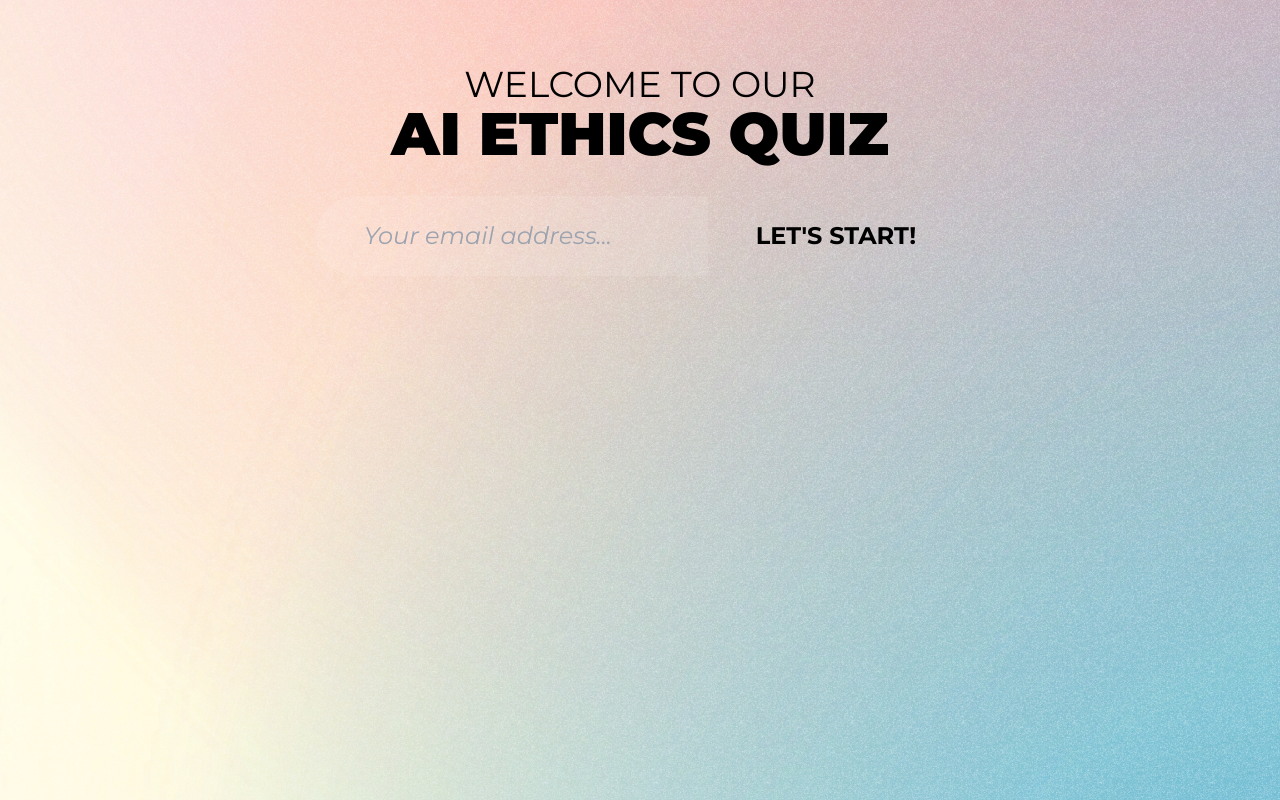
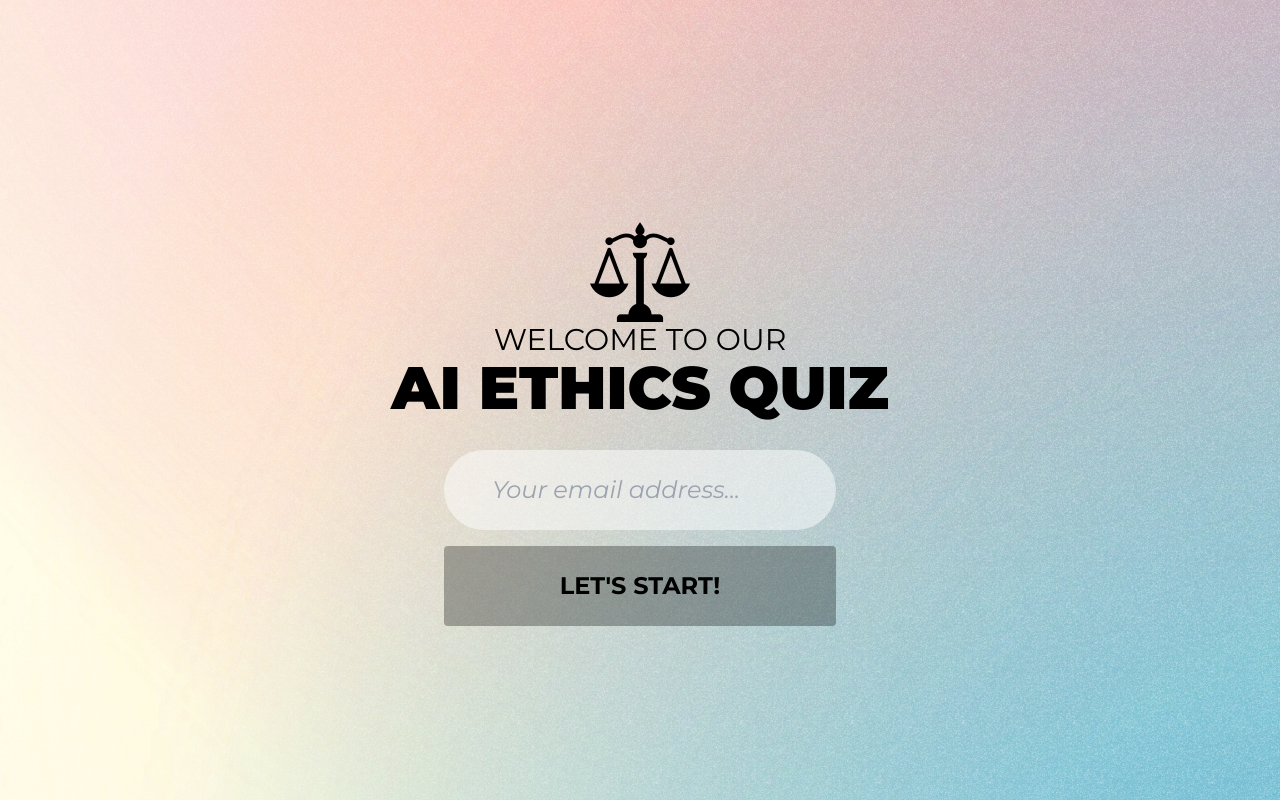
Before and after one commit to zteo0009/FIT4003-interactiveAI, a React (Create React App) app in the folder interactiveai/: page / in a window 1280 px wide. Built offline with nearby package versions, Linux system fonts and the light colour scheme.

Commit message:
further landing page implementation similar to designed figma

```diff
--- a/interactiveai/src/App.js
+++ b/interactiveai/src/App.js
@@ -1,9 +1,11 @@
 function App() {
   return (
-<div className="min-h-screen flex flex-col text-black">
+<div className="min-h-screen text-black" style={{
+        display: 'flex',
+        alignItems: 'center'}}>
 			<main className="container mx-auto px-6 pt-16 flex-1 text-center">
-
-				<h2 className="text-2xl md:text-4xl lg:text-4xl uppercase">Welcome to our</h2>
+        <center><img src={require('./scale.png')} alt = "" /></center>
+				<h2 className="text-2xl md:text-4xl lg:text-3xl uppercase">Welcome to our</h2>
 				<h1 className="text-3xl md:text-6xl lg:text-6xl uppercase font-black mb-8">AI Ethics Quiz</h1>
 
 				<form
@@ -11,22 +13,24 @@ function App() {
 					method="post"
 					id="revue-form"
 					name="revue-form"
-					target="_blank">
+          style={{display: 'flex',alignItems: 'center',
+          justifyContent: 'center'}} size=''
+          >
 
-					<div className="flex flex-col md:flex-row justify-center mb-4">
+					<div className="flex flex-col">
 						<input
 							placeholder="Your email address..."
 							type="email"
 							name="member[email]"
 							id="member_email"
-							className="text-2xl placeholder:text-gray-400 placeholder:italic py-4 px-6 md:px-10 lg:py-6 lg:px-12 bg-white bg-opacity-10 focus:bg-opacity-20 duration-150 md:rounded-tr-none md:rounded-br-none rounded-full outline-none mb-4 md:mb-0"
+							className="text-2xl placeholder:text-gray-400 placeholder:italic py-4 px-6 md:px-10 lg:py-6 lg:px-12 bg-white bg-opacity-50 focus:bg-opacity-75 hover:bg-opacity-75 duration-150 md:rounded-full outline-none mb-4"
 						/>
 						<input
 							type="submit"
 							value="Let's start!"
 							name="member[submit]"
 							id="member_submit"
-							className="bg-primary md:rounded-tl-none md:rounded-bl-none rounded-full text-2xl py-4 px-6 md:px-10 lg:py-6 lg:px-12 font-bold uppercase cursor-pointer hover:opacity-75 duration-150"
+							className="bg-primary bg-black bg-opacity-30 md:rounded outline-none mb-4 text-2xl py-4 px-6 md:px-10 lg:py-6 lg:px-12 font-bold uppercase"
 						/>
 					</div>
 				</form>
```
Also changed, not shown: interactiveai/src/scale.png (added).
